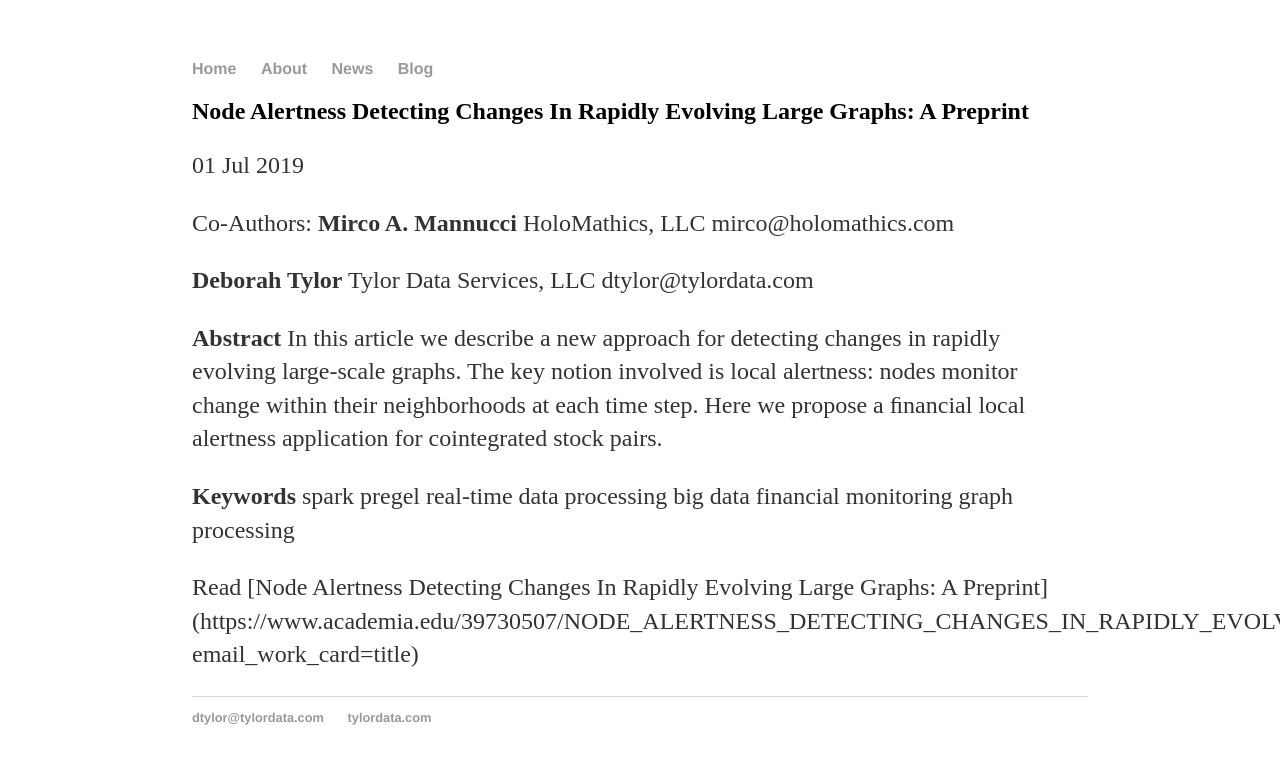
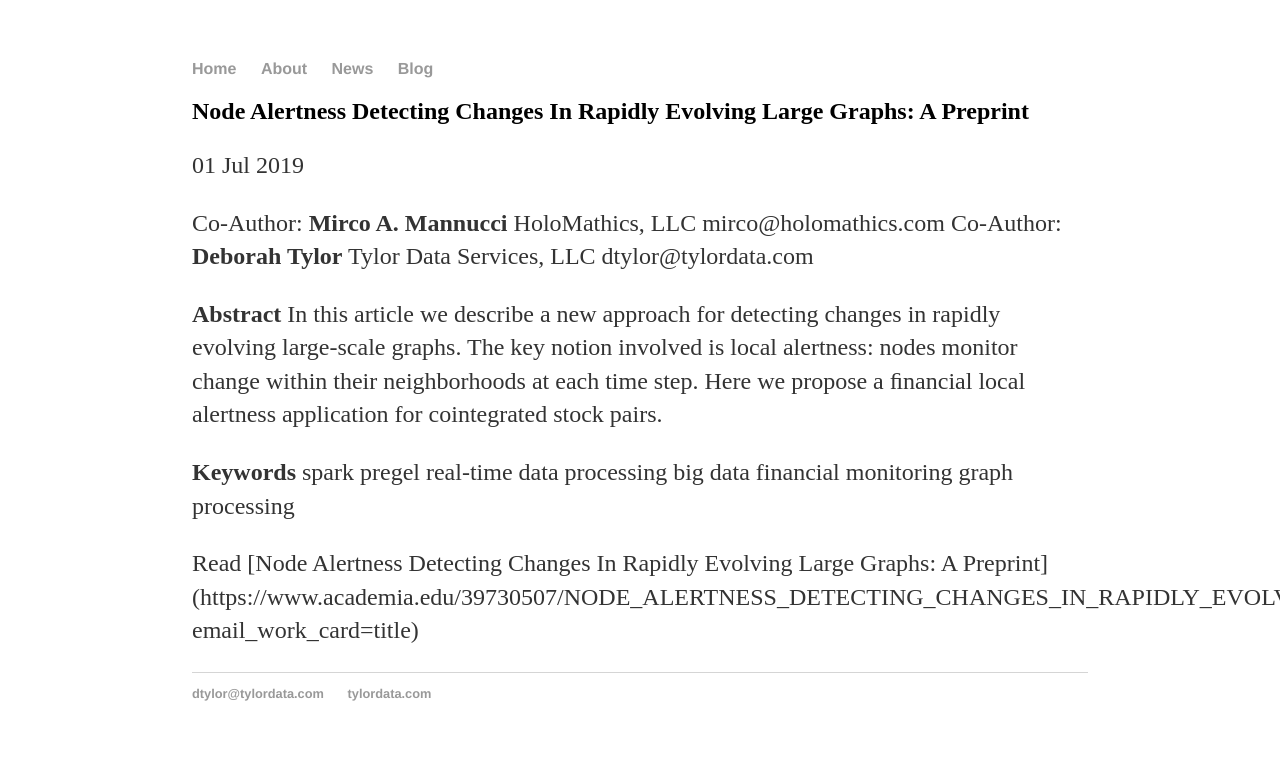
Before and after one commit to dtylor/dtylor.github.io, a Jekyll site: the page built from _posts/2019-07-01-Node-Alertness-Detecting-Changes-In-Rapidly-Evolving-Large-Graphs.md, in a window 1280 px wide. Shown: the top 764 px of the page. Built offline with Jekyll 4.4.1, drawn with Linux system fonts in a browser that asks for light colours; some of the changed lines change nothing that is shown.

Commit message:
Update 2019-07-01-Node-Alertness-Detecting-Changes-In-Rapidly-Evolving-Large-Graphs.md

```diff
--- a/_posts/2019-07-01-Node-Alertness-Detecting-Changes-In-Rapidly-Evolving-Large-Graphs.md
+++ b/_posts/2019-07-01-Node-Alertness-Detecting-Changes-In-Rapidly-Evolving-Large-Graphs.md
@@ -4,11 +4,11 @@ title: "Node Alertness Detecting Changes In Rapidly Evolving Large Graphs: A Pre
 date: 2019-07-01
 ---
 
-Co-Authors:
+Co-Author:
 **Mirco A. Mannucci**
 HoloMathics, LLC
 mirco@holomathics.com
-
+Co-Author:
 **Deborah Tylor**
 Tylor Data Services, LLC
 dtylor@tylordata.com
```
